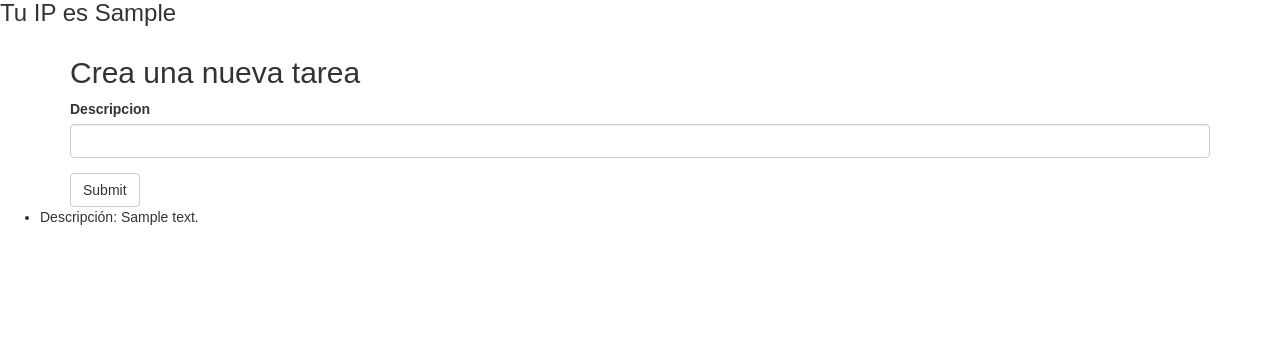
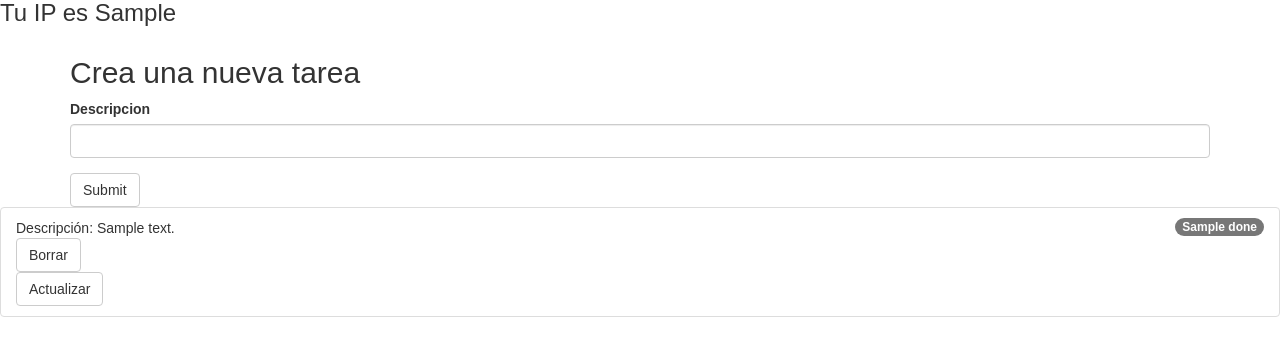
Before and after one commit to MrRomo/Python-projects, a Flask app: template Flask/platzi-flask/templates/hello.html in a window 1280 px wide. Shown: the part 132-488 px from the top of the page. Run offline with Flask 2, Linux system fonts and the light colour scheme; a user stored in the database is signed in; the template is opened without the code that fills it: values that come from a table or form of the project are taken from there, most other values are stand-ins (such as "Sample title", 1, 10 or a date in 2020); parts of the project's set-up code (start-up, migrations or seed data) failed here and were passed over; some libraries are stand-ins or nearby versions.

Commit message:
final del curso de flask

```diff
--- /dev/null
+++ b/Flask/Platzi Notes/app.yaml
@@ -0,0 +1 @@
+runtime: python37
--- a/Flask/Platzi Notes/app/auth/views.py
+++ b/Flask/Platzi Notes/app/auth/views.py
@@ -20,6 +20,7 @@ def login():
         username = login_form.username.data
         password = login_form.password.data
         user_doc = get_user(username)
+        print(password)
         if user_doc.to_dict() is not None:
             passwor_from_db = user_doc.to_dict()['password']
             if(password == passwor_from_db):
@@ -58,8 +59,9 @@ def signup():
         username = signup_form.username.data
         password = signup_form.password.data
         user_doc = get_user(username)
-
-        if user_doc.to_dict() is not None:
+        print(user_doc.to_dict(), )
+        if user_doc.to_dict() is None:
+            print('Paso el registro')
             password_hash = generate_password_hash(password)
             user_data = UserData(username, password_hash)
             user_put(user_data)
--- a/Flask/Platzi Notes/app/firestore_service.py
+++ b/Flask/Platzi Notes/app/firestore_service.py
@@ -2,8 +2,9 @@ import firebase_admin
 import json
 from firebase_admin import credentials, firestore
 
-f = open('keys.json', 'r')
-credential = credentials.Certificate(json.load(f))
+# f = open('keys.json', 'r')
+# credential = credentials.Certificate(json.load(f))
+credential = credentials.ApplicationDefault()
 
 firebase_admin.initialize_app(credential)
 
@@ -13,20 +14,36 @@ db = firestore.client()
 def get_users():
     return db.collection('users').get()
 
+
 def get_user(user_id):
     return db.collection('users').document(user_id).get()
 
+
 def get_todos(user_id):
     return db.collection('users').document(user_id).collection('todos').get()
+
 
 def user_put(user_data):
     user_ref = db.collection('users').document(user_data.username)
     user_ref.set({'password': user_data.password})
 
+
 def put_todo(user_id, descripcion):
-    todos_collection_ref = db.collection('users').document(user_id).collection('todos')
+    todos_collection_ref = db.collection(
+        'users').document(user_id).collection('todos')
     todos_collection_ref.add({'descripcion': descripcion, 'done': False})
 
+
 def delete_todo(user_id, todo_id):
-    todo_ref = db.document('users/{}/todos/{}'.format(user_id, todo_id))
+    todo_ref = _get_todo_ref(user_id, todo_id)
     todo_ref.delete()
+
+
+def update_todo(user_id, todo_id, done):
+    todo_done = not bool(done)
+    todo_ref = _get_todo_ref(user_id, todo_id)
+    todo_ref.update({'done': todo_done})
+
+
+def _get_todo_ref(user_id, todo_id):
+    return db.document('users/{}/todos/{}'.format(user_id, todo_id))
--- a/Flask/Platzi Notes/app/forms.py
+++ b/Flask/Platzi Notes/app/forms.py
@@ -12,3 +12,10 @@ class LoginForm(FlaskForm):
 class TodoForm(FlaskForm):
     descripcion = StringField('Descripcion', validators=[DataRequired()])
     submit = SubmitField()
+
+
+class DeleteTodoForm(FlaskForm):
+    submit = SubmitField('Borrar')
+
+class UpdateTodoForm(FlaskForm):
+    submit = SubmitField('Actualizar')
--- a/Flask/Platzi Notes/app/templates/hello.html
+++ b/Flask/Platzi Notes/app/templates/hello.html
@@ -24,9 +24,9 @@
         {{ wtf.quick_form(todo_form) }}
     </div>
 
-    <ul>
+    <ul class="list-group">
         {% for todo in todos %}
-            {{ macros.render_todo(todo) }}
+            {{ macros.render_todo(todo, delete_todo_form, update_todo_form) }}
         {% endfor %}
     </ul>
 {% endblock %}
--- a/Flask/Platzi Notes/app/templates/macros.html
+++ b/Flask/Platzi Notes/app/templates/macros.html
@@ -1,3 +1,11 @@
-{% macro render_todo(todo) %}
-    <li>Descripción: {{ todo.to_dict()['descripcion'] }}</li>
+{% import 'bootstrap/wtf.html' as wtf %}
+
+{% macro render_todo(todo, delete_todo_form, update_todo_form) %}
+    <li class="list-group-item">
+        <span class="badge">{{ todo.to_dict().done }}</span>
+        Descripción: {{ todo.to_dict().descripcion }}
+
+        {{ wtf.quick_form(delete_todo_form, action=url_for('delete', todo_id=todo.id)) }}
+        {{ wtf.quick_form(update_todo_form, action=url_for('update', todo_id=todo.id, done=todo.to_dict().done)) }}
+    </li>
 {% endmacro %}
--- a/Flask/Platzi Notes/main.py
+++ b/Flask/Platzi Notes/main.py
@@ -3,8 +3,8 @@ from flask_login import login_required, current_user
 from flask_bootstrap import Bootstrap
 import unittest
 from app import create_app
-from app.forms import LoginForm, TodoForm
-from app.firestore_service import get_users, get_todos, put_todo
+from app.forms import DeleteTodoForm, LoginForm, TodoForm, UpdateTodoForm
+from app.firestore_service import delete_todo, get_users, get_todos, put_todo, get_user, update_todo
 
 app = create_app()
 
@@ -30,15 +30,18 @@ def index():
 def hello():
     user_ip = session.get('user_ip')
     username = current_user.id
-    users = get_users()
+    user = get_user(username)
     todo_form = TodoForm()
+    delete_todo_form = DeleteTodoForm()
+    update_todo_form = UpdateTodoForm()
     context = {
         'user_ip': user_ip,
-        'todos': get_todos(users[0].id),
+        'todos': get_todos(user.id),
         'username': username,
-        'todo_form': todo_form
+        'todo_form': todo_form,
+        'delete_todo_form': delete_todo_form,
+        'update_todo_form': update_todo_form
     }
-
     print(context)
     if todo_form.validate_on_submit():
         put_todo(user_id=username, descripcion=todo_form.descripcion.data)
@@ -50,6 +53,21 @@ def hello():
     return render_template('hello.html', **context)
 
 
+@app.route('/todos/delete/<todo_id>', methods=['post'])
+def delete(todo_id):
+    user_id = current_user.id
+    delete_todo(user_id=user_id, todo_id=todo_id)
+
+    return redirect(url_for('hello'))
+
+@app.route('/todos/update/<todo_id>/<int:done>', methods=['post'])
+def update(todo_id, done):
+    user_id = current_user.id
+    update_todo(user_id=user_id, todo_id=todo_id, done=done)
+
+    return redirect(url_for('hello'))
+
+
 @app.errorhandler(404)
 def error404(error):
     return render_template('404.html', error=error)
```
Also changed, not shown: 1 other file.
